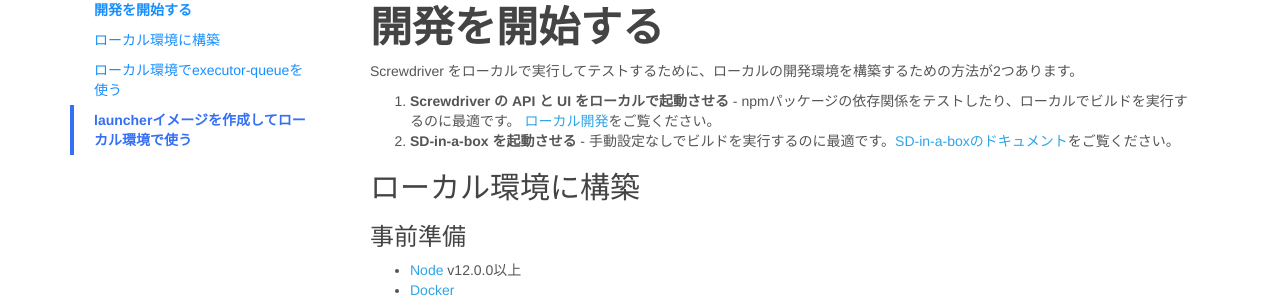
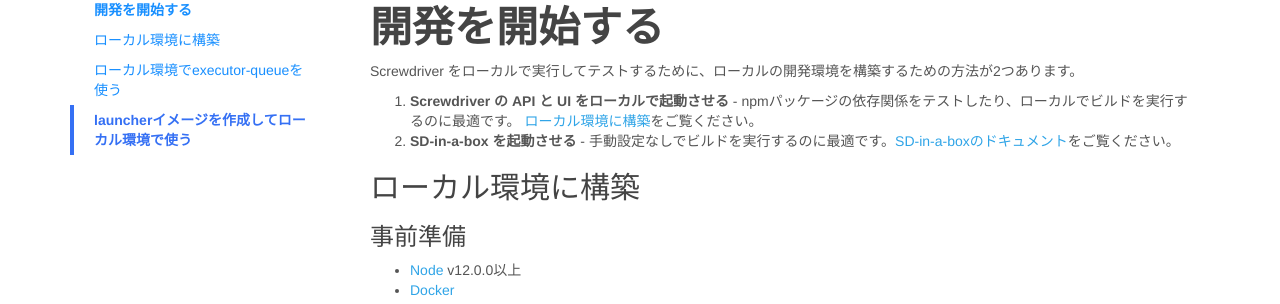
Before and after one commit to screwdriver-cd/guide, a Jekyll site: the page built from docs/ja/about/contributing/getting-started-developing.md, in a window 1280 px wide and 900 px high. Shown: the part 187-491 px from the top of the window. Built offline with Jekyll 4.4.1, drawn with Linux system fonts in a browser that asks for light colours.

Commit message:
Update docs/ja/about/contributing/getting-started-developing.md
Co-authored-by: kkawahar <xi.reich8@gmail.com>

```diff
--- a/docs/ja/about/contributing/getting-started-developing.md
+++ b/docs/ja/about/contributing/getting-started-developing.md
@@ -19,7 +19,7 @@ toc:
 Screwdriver をローカルで実行してテストするために、ローカルの開発環境を構築するための方法が2つあります。
 
 1. **Screwdriver の API と UI をローカルで起動させる** - npmパッケージの依存関係をテストしたり、ローカルでビルドを実行するのに最適です。
-[ローカル開発](#ローカル環境に構築)をご覧ください。
+[ローカル環境に構築](#ローカル環境に構築)をご覧ください。
 2. **SD-in-a-box を起動させる** - 手動設定なしでビルドを実行するのに最適です。[SD-in-a-boxのドキュメント](../../cluster-management/running-locally)をご覧ください。
 
 ## ローカル環境に構築
```
